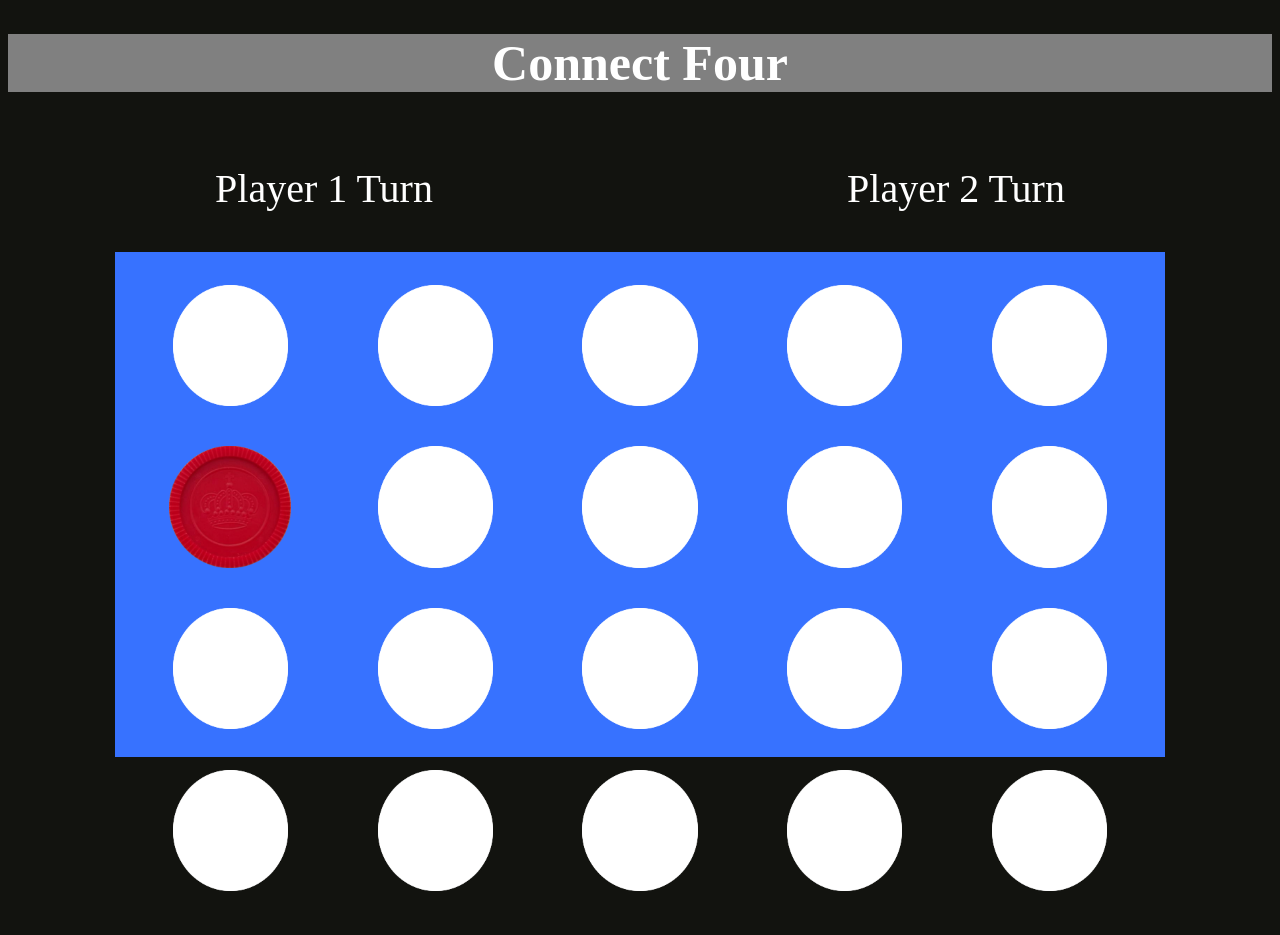
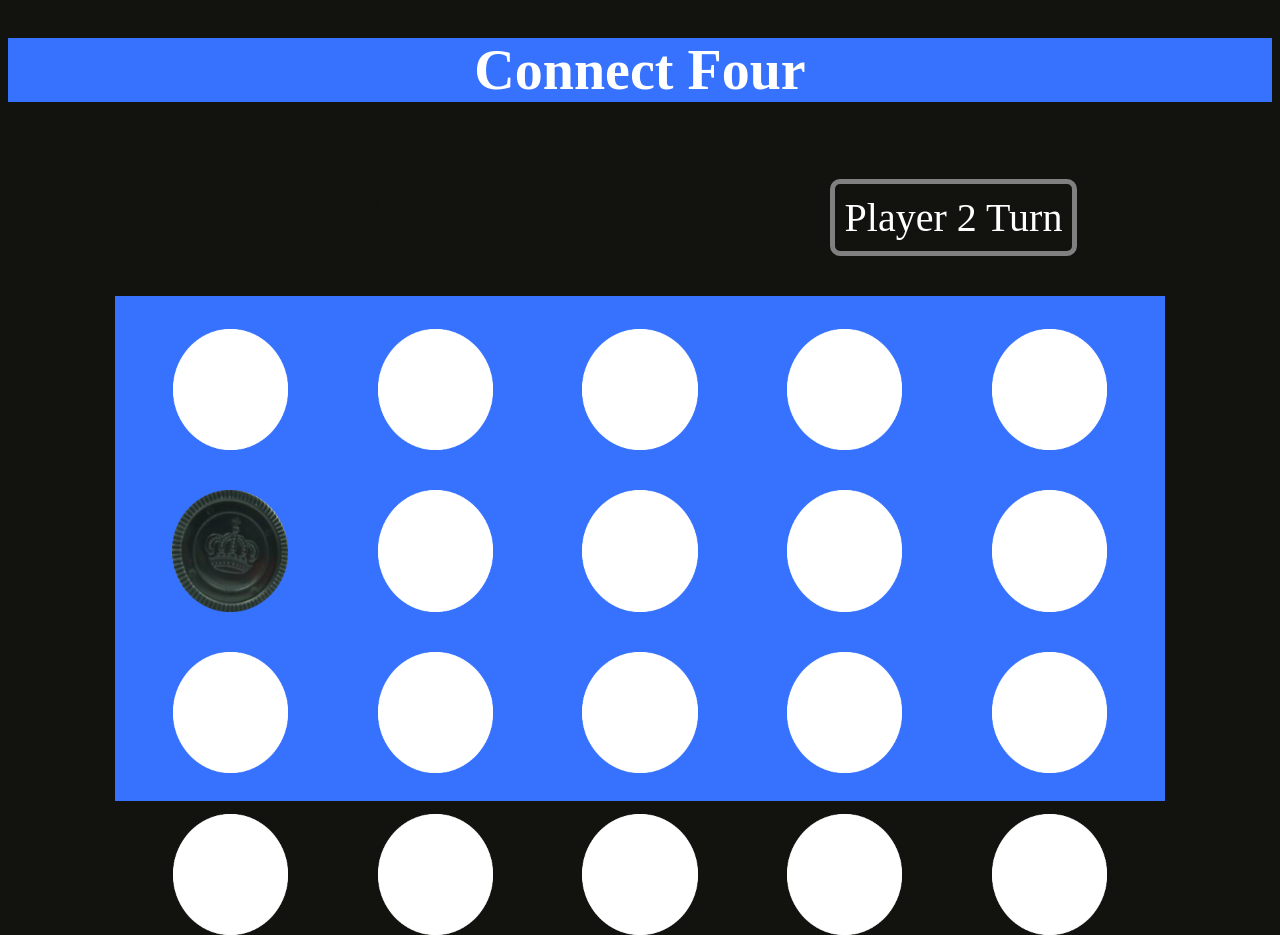
Before and after one commit to Bmdawley22/Project_1, a plain HTML site: page index.html in a window 1280 px wide. Before the commit the page ends 891 px from the top, so only its background shows below. Drawn offline with Linux system fonts and the light colour scheme.

Commit message:
changeUser Function added

```diff
--- a/script.js
+++ b/script.js
@@ -1,8 +1,8 @@
 const boardSize = [4,5];
+const currentPlayer = 1;
 
 const gameBoard = document.querySelector('#gameBoard');
-
-
+const userTurn = document.querySelectorAll('#userTurn p');
 
 for (i = 0; i < (boardSize[0] * boardSize[1]); i++) {
     const slot = document.createElement('img');
@@ -15,11 +15,36 @@ for (i = 0; i < (boardSize[0] * boardSize[1]); i++) {
     slot.style.gridRow = `${currentRow}`;
     slot.style.gridColumn = `${currentCol}`;
 }
+
 const fakeEvent = document.querySelectorAll('#gameBoard img');
 function changeImage (event) {
-    event[5].setAttribute('src','RedPiece.png')
+    event[5].setAttribute('src','BlackPiece.png')
 }
 changeImage(fakeEvent)
+
+function changeTurn () {
+    if (currentPlayer === 1) {
+        console.log(userTurn[0]);
+        userTurn[0].style.color = '#12130f';
+        userTurn[0].style.backgroundColor = '#12130f';
+        userTurn[0].style.border = '#12130f';
+
+        userTurn[1].style.color = 'white';
+        userTurn[1].style.border = 'grey solid 5px';
+        userTurn[1].style.borderRadius = '10px';
+    }
+    else {
+        userTurn[1].style.color = '#12130f';
+        userTurn[1].style.border = '#12130f';
+
+        userTurn[0].style.color = 'white';
+        userTurn[0].style.backgroundColor = 'rgb(169, 7, 7)';
+        userTurn[0].style.border = 'grey solid 5px';
+        userTurn[0].style.borderRadius = '10px';
+    }
+}
+
+changeTurn();
 
 let numRows = "";
 
--- a/style.css
+++ b/style.css
@@ -1,8 +1,8 @@
 h1 {
     text-align: center;
     color: white;
-    font-size: 50px;
-    background: grey;
+    font-size: 7vh;
+    background: #3772FF;
 }
 body {
     background: #12130f;
@@ -15,7 +15,9 @@ body {
 }
 #userTurn p {
     font-size: 40px;
+    padding: 10px;
 }
+
 #gameBoard {
     background-color: #3772FF;
     display: grid;
```
